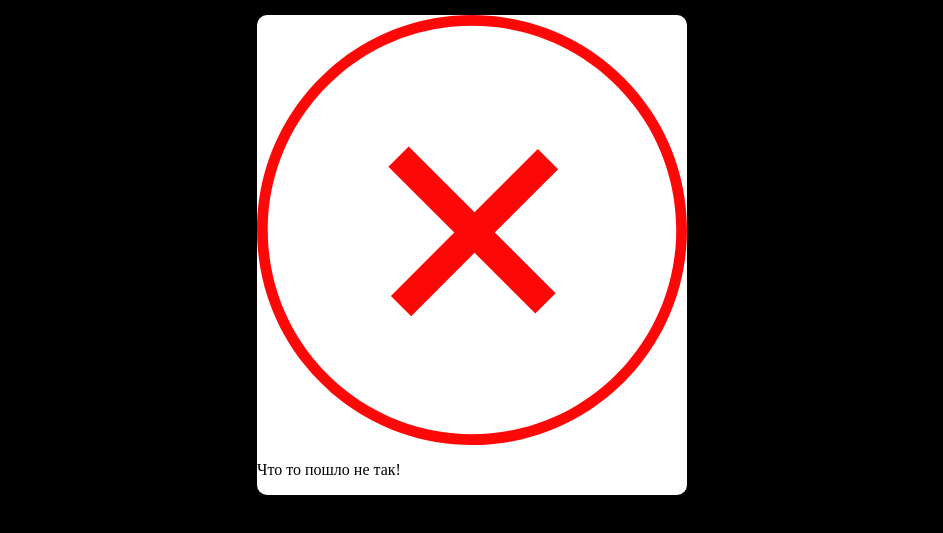
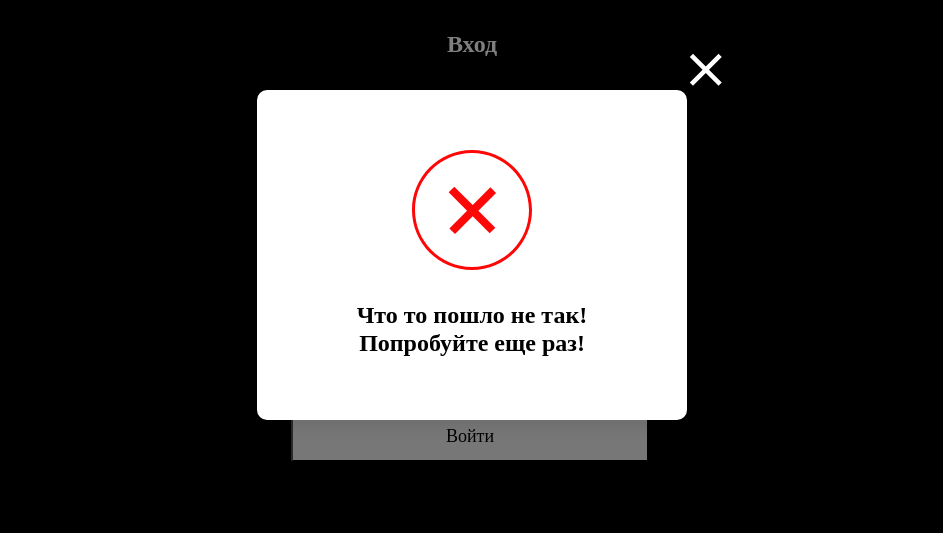
Before and after one commit to agroball/react-mesto-auth, a React app: page /sign-in in a window 1280 px wide. Both pictures are taken after typing "name@example.com", "Sample123" into the empty fields and a click on the button "Войти". Shown: the part 145-678 px from the top of the page, without its empty margins (168-1111 px from the left). Built offline with nearby package versions, Linux system fonts and the light colour scheme; no server answers; a web font is replaced by a local one.

Commit message:
not ready

```diff
--- /dev/null
+++ b/src/blocks/popup/__container/_reg/popup__container_reg.css
@@ -0,0 +1,12 @@
+.popup__container_reg {
+    width: 430px;
+    height: 330px;
+    position: absolute;
+    top: auto;
+    left: auto;
+    box-sizing: border-box;
+    padding: 0 36px;
+    background-color: #FFF;
+    box-shadow: 0px 0px 25px rgba(0, 0, 0, 0.15);
+    border-radius: 10px;
+}
--- /dev/null
+++ b/src/blocks/popup/__result-icon/popup__result-icon.css
@@ -0,0 +1,6 @@
+.popup__result-icon {
+    display: block;
+    width: 120px;
+    height: 120px;
+    margin: 60px auto 32px;
+}
--- /dev/null
+++ b/src/blocks/popup/__title-info/popup__title-info.css
@@ -0,0 +1,6 @@
+.popup__title-info {
+    text-align: center;
+    font-size: 24px;
+    font-weight: 900;
+    margin: 0 0 60px;
+}
--- a/src/components/App.js
+++ b/src/components/App.js
@@ -187,7 +187,7 @@ function App() {
                 setTimeout(history.push, 3000, "/");
                 setTimeout(closeAllPopups, 2500);
             }).catch((err) => {
-            handleInfoTooltipContent({iconPath: RegNoOK, text: 'Что то пошло не так!'})
+            handleInfoTooltipContent({iconPath: RegNoOK, text: 'Что то пошло не так! Попробуйте еще раз!'})
             handleInfoTooltipPopupOpen();
             console.log(err)
         })
--- a/src/components/InfoToolTip.js
+++ b/src/components/InfoToolTip.js
@@ -5,8 +5,8 @@ function InfoTooltip ({onClose, isOpen, message}) {
 
     return (
         <div className={`popup ${isOpen ? 'popup_opened' : ''}`}>
-            <div className="popup__container">
-                <img src={message.iconPath} alt="" className="popup__result-icon" />
+            <div className="popup__container popup__container_reg">
+                <img src={message.iconPath} alt="" className="popup__result-icon"/>
                 <p className="popup__title-info">{message.text}</p>
                 <button type="button"
                         src={closeBtn}
--- a/src/components/Login.js
+++ b/src/components/Login.js
@@ -16,7 +16,6 @@ function Login({authorization}) {
         e.preventDefault()
         const email = valueEmail;
         const password = valuePassword;
-
         authorization(email,password);
     }
 
--- a/src/components/Main.js
+++ b/src/components/Main.js
@@ -14,7 +14,6 @@ function Main(props) {
         <div className="profile__avatar-container" >
         <img className="profile__avatar"
              src={currentUser.avatar}
-             alt="Фото профиля"
         />
         <button className="profile__avatar-button" onClick={props.onEditAvatar}/>
         </div>
--- a/src/index.css
+++ b/src/index.css
@@ -56,3 +56,6 @@
 @import url(./blocks/start-screen/__submit/start-screen__submit.css);
 @import url(./blocks/start-screen/__title/start-screen__title.css);
 @import url(./blocks/start-screen/__login/start-screen__login.css);
+@import url(./blocks/popup/__container/_reg/popup__container_reg.css);
+@import url(./blocks/popup/__result-icon/popup__result-icon.css);
+@import url(./blocks/popup/__title-info/popup__title-info.css);
```
